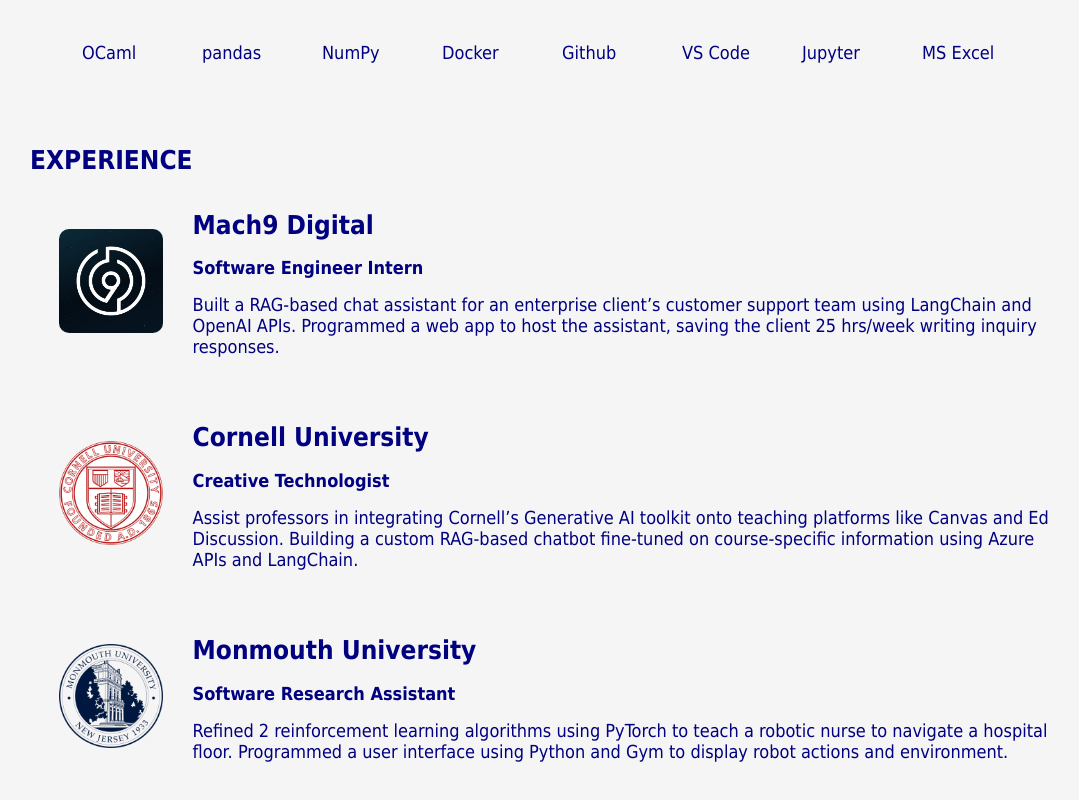
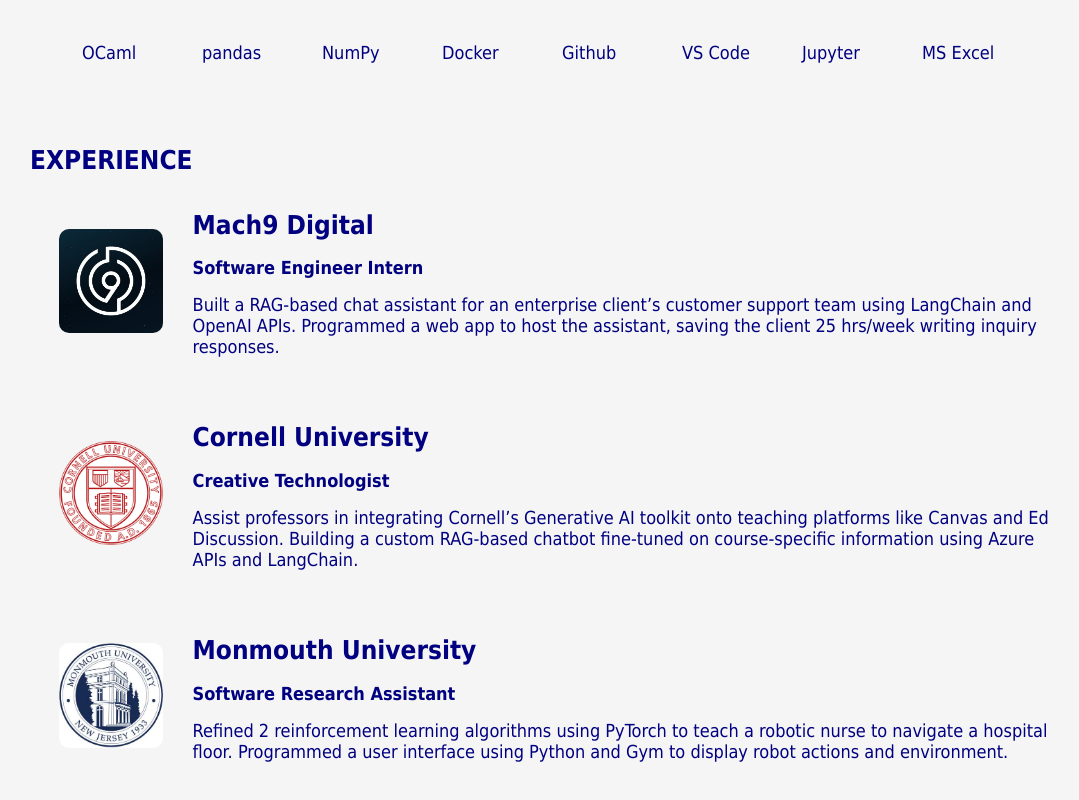
Before and after one commit to Luke5hao/luke5hao.github.io, a website: page index.html in a window 1280 px wide. Shown: the part 699-1499 px from the top of the page, without its empty margins (90-1169 px from the left). Drawn offline with Linux system fonts and the light colour scheme.

Commit message:
Update image for dark mode

```diff
--- a/index.html
+++ b/index.html
@@ -147,7 +147,7 @@
           <div class="experience__img--container">
             <a href="https://www.monmouth.edu/department-of-csse/"
               target="_blank" rel="noopener noreferrer">
-              <img src="images/Monmouth Logo.png" alt="Monmouth"></a>
+              <img src="images/Monmouth.jpg" alt="Monmouth"></a>
           </div>
 
           <div>
--- a/styles/style.css
+++ b/styles/style.css
@@ -68,6 +68,8 @@
     align-items: stretch; /* Makes box heights the same */
     height: 10rem;
     position: sticky;
+    /* background-color: rgba(255, 255, 255, 0.8); */
+    /* backdrop-filter: blur(10px); */
   }
   /* Formatting for each navbar box */
   .navbar--container > * {
```
Also changed, not shown: images/Monmouth Logo.png (deleted), images/Monmouth.jpg (added).
